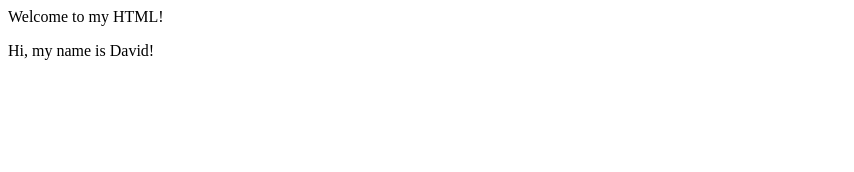
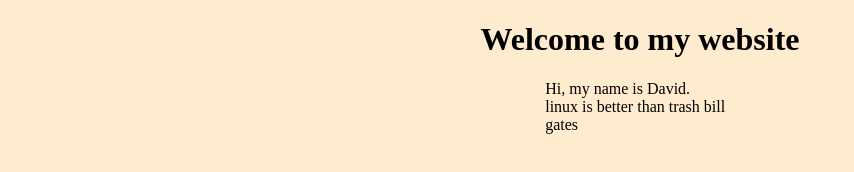
Before and after one commit to ExponX/ExponX.github.io, a plain HTML site: page index.html in a window 1280 px wide. Shown: the whole page, without its empty margins (0-854 px from the left). Drawn offline with Linux system fonts and the light colour scheme.

Commit message:
Update index.html

```diff
--- a/index.html
+++ b/index.html
@@ -1,13 +1,19 @@
 <!DOCTYPE html>
 <html lang="en">
+
 <head>
     <meta charset="utf-8">
-    <title>My HTML!</title>
+    <title>My website</title>
+    <link rel="stylesheet" href="site.css">
 </head>
+
 <body>
-    <hl>Welcome to my HTML!</hl>
+    <h1>Welcome to my website</h1>
     <p>
-        Hi, my name is David!
+        Hi, my name is David.
+    </p>
+    <p>
+        linux is better than trash bill gates
     </p>
 </body>
 </html>
```
